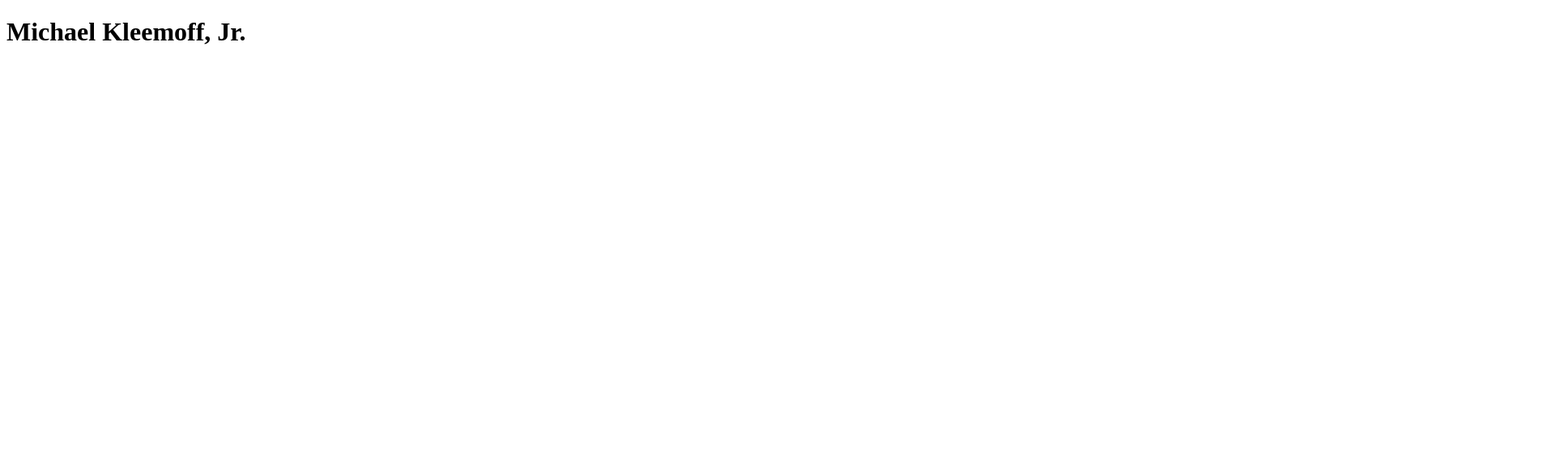
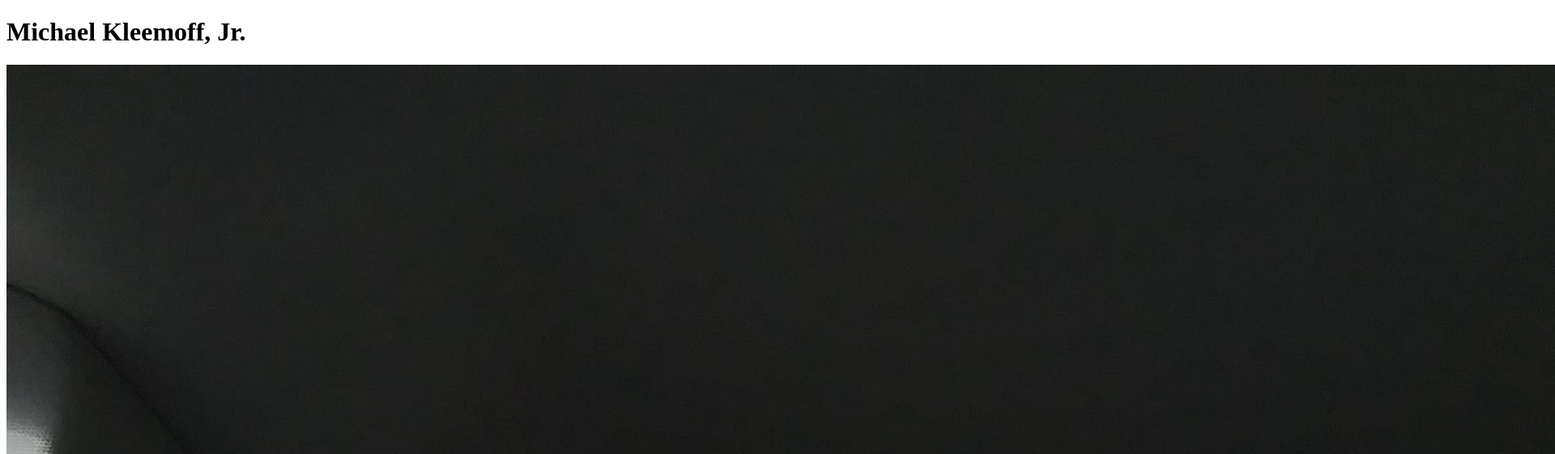
Before and after one commit to Mkleemjr/Mkleemjr.github.io, a plain HTML site: page index.html in a window 1280 px wide. Shown: the top 561 px of the page at 81% size, 1920 px wide, since content can reach past the window. Drawn offline with Linux system fonts and the light colour scheme.

Commit message:
Add main picture of self to the index.html file.

```diff
--- a/index.html
+++ b/index.html
@@ -6,5 +6,7 @@
   </head>
   <body>
     <h1>Michael Kleemoff, Jr.</h1>
+
+    <img src="./resources/mkleemoff.jpg">
   </body>
 </html>
```
Also changed, not shown: resources/mkleemoff.jpg (added).
